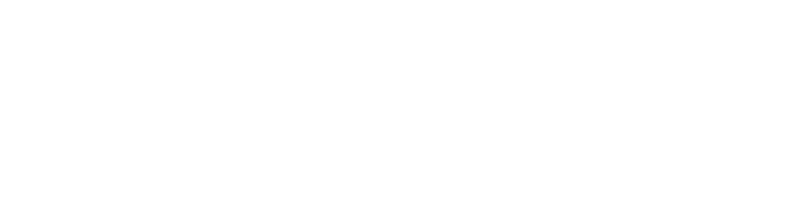
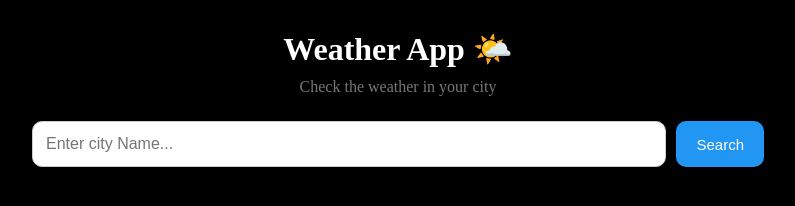
Before and after one commit to Roneth87/Weather-App, a plain HTML site: page index.html in a window 1280 px wide. Shown: the whole page, without its empty margins (242-1037 px from the left). Drawn offline with Linux system fonts and the light colour scheme.

Commit message:
Create Hedder tag and Search bar

```diff
--- a/index.html
+++ b/index.html
@@ -7,6 +7,63 @@
     <link rel="stylesheet" href="style.css">
 </head>
 <body>
+
+    <div class="container">
+
+        <h1>Weather App 🌤️ </h1>
+
+        <p class="subtitle">Check the weather in your city</p>
+
+
+        <!-- Search bar --------------->
+
+        <div class="search-bar">
+
+            <input type="text" id="cityinput" placeholder="Enter city Name...">
+
+            <button onclick="getWeather()">Search</button>
+
+        </div>
+
+
+
+
+
+
+
+
+
+
+
+
+
+
+
+
+
+
+
+
+
+
+
+
+
+
+
+
+
+
+
+
+
+
+
+
+
+    </div>
+
+
 
 
 
--- a/style.css
+++ b/style.css
@@ -0,0 +1,75 @@
+*{
+    margin: 0;
+    padding: 0;
+    box-sizing: border-box;
+}
+
+.body{
+    font-family: Arial, sans-serif;
+    background-color: black;
+    min-height: 100vh;
+    width: 100%;
+    display: flex;
+    justify-content: center;
+    align-items: center;
+    padding: 20px;
+    color: white;
+
+}
+
+.container{
+    width: 100%;
+    min-height: 100vh;
+    background-color: black;
+    padding: 30px;
+    border-radius: 0;
+    text-align: center;
+
+}
+
+h1{
+    color: white;
+    margin-bottom: 10px;
+
+}
+
+.subtitle{
+    color: #777;
+    margin-bottom: 25px;
+}
+
+.search-bar{
+    display: flex;
+    gap: 10px;
+    margin-bottom: 20px;
+    width: 60%;
+    margin-left: auto;
+    margin-right: auto;
+
+}
+
+.search-bar input{
+    flex: 1;
+    padding: 13px;
+    border: 1px solid #ccc;
+    border-radius: 10px;
+    font-size: 16px;
+    outline: none;
+
+}
+
+.search-bar button{
+    padding: 13px 20px;
+    background: #2196F3;
+    color: white;
+    border: none;
+    border-radius: 10px;
+    cursor: pointer;
+    font-size: 15px;
+
+}
+
+.search-box button:hover{
+    background: #1565C0;
+
+}
```
